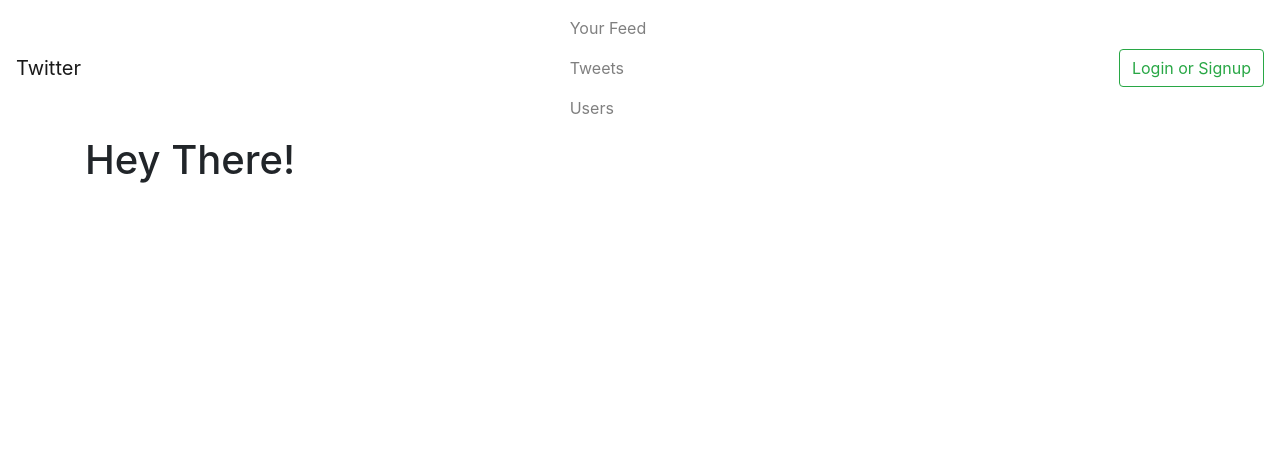
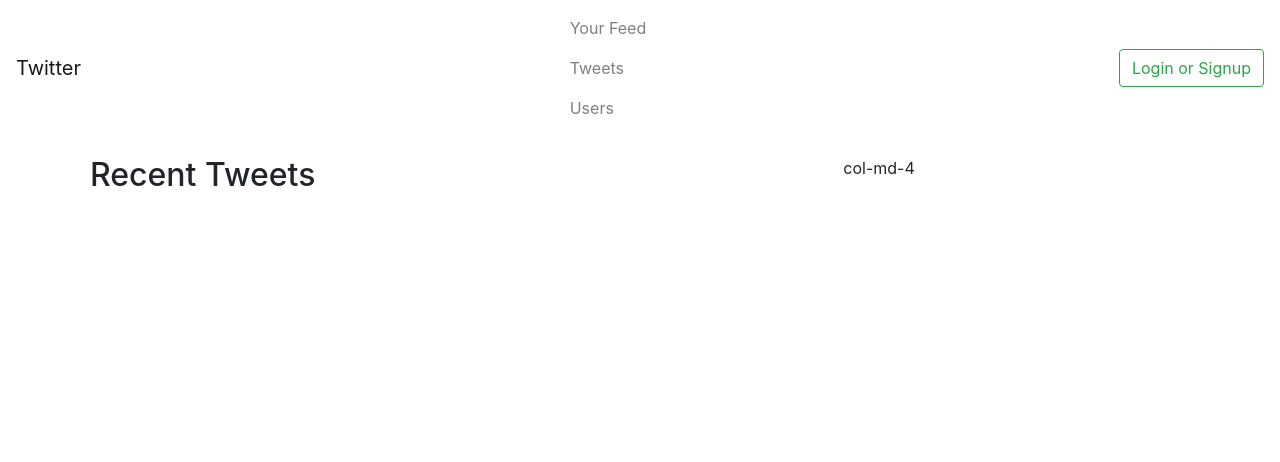
Before and after one commit to pranavj1001/TwitterClone, a PHP site: page /TwitterClone/ in a window 1280 px wide. Shown: the top 462 px of the page. Run offline with PHP 8.4, Linux system fonts and the light colour scheme; some libraries are stand-ins or nearby versions.

Commit message:
work began on designing the homepage and displaying public tweets

```diff
--- a/controller.php
+++ b/controller.php
@@ -10,6 +10,18 @@
     }
 
     if (isset($_GET['function'])) {
-        session_unset();
+        if($_GET['function'] == "logout"){
+            session_unset();
+        }
     }
+
+    function displayTweets($type){
+        if($type == "public"){
+            $whereClause = "";
+        }
+
+        $query = "SELECT * FROM tweets ".$whereClause." ORDER BY `datetime` DESC";
+
+    }
+
 ?>
--- a/views/css/styles.css
+++ b/views/css/styles.css
@@ -0,0 +1,3 @@
+.homePage{
+    padding: 20px;
+}
--- a/views/header.php
+++ b/views/header.php
@@ -9,7 +9,7 @@
     <!-- Bootstrap CSS -->
     <link rel="stylesheet" href="https://maxcdn.bootstrapcdn.com/bootstrap/4.0.0-alpha.5/css/bootstrap.min.css" integrity="sha384-AysaV+vQoT3kOAXZkl02PThvDr8HYKPZhNT5h/CXfBThSRXQ6jW5DO2ekP5ViFdi" crossorigin="anonymous">
 
-    <!--<link rel="stylesheet" href="http://localhost/TwitterClone/views/css/styles.css">-->
+    <link rel="stylesheet" href="http://localhost/TwitterClone/views/css/styles.css">
     <link rel="stylesheet" href="http://localhost/TwitterClone/views/css/footerStyle.css">
 
   </head>
--- a/views/home.php
+++ b/views/home.php
@@ -1,3 +1,9 @@
-<div class="container">
-    <h1>Hey There!</h1>
+<div class="container homePage">
+    <div class="row">
+      <div class="col-md-8">
+          <h2>Recent Tweets</h2>
+          <?php displayTweets('public'); ?>
+      </div>
+      <div class="col-md-4">col-md-4</div>
+    </div>
 </div>
```
